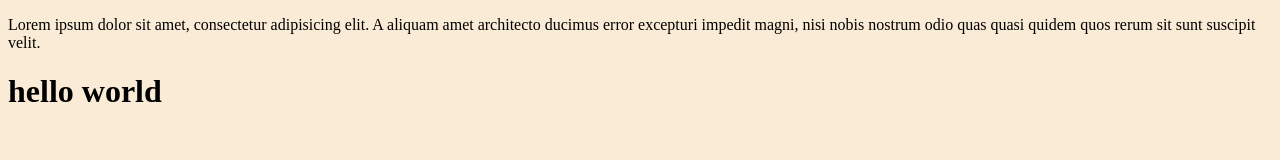
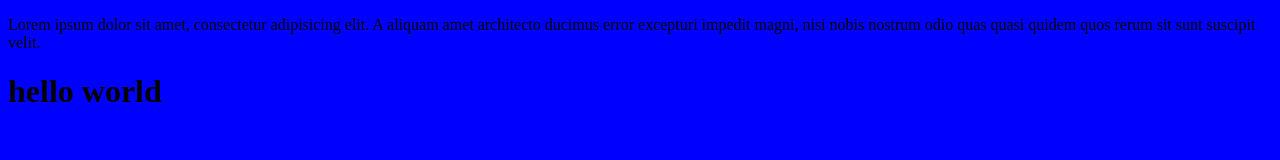
Before and after one commit to Shevtsov-Leonid/domawka, a plain HTML site: page dz4/index.html in a window 1280 px wide. Drawn offline with Linux system fonts and the light colour scheme.

Commit message:
Update main.css

```diff
--- a/dz4/main.css
+++ b/dz4/main.css
@@ -1,3 +1,4 @@
 body {
-    background: antiquewhite;
+    background: blue
+        ;
 }
```
